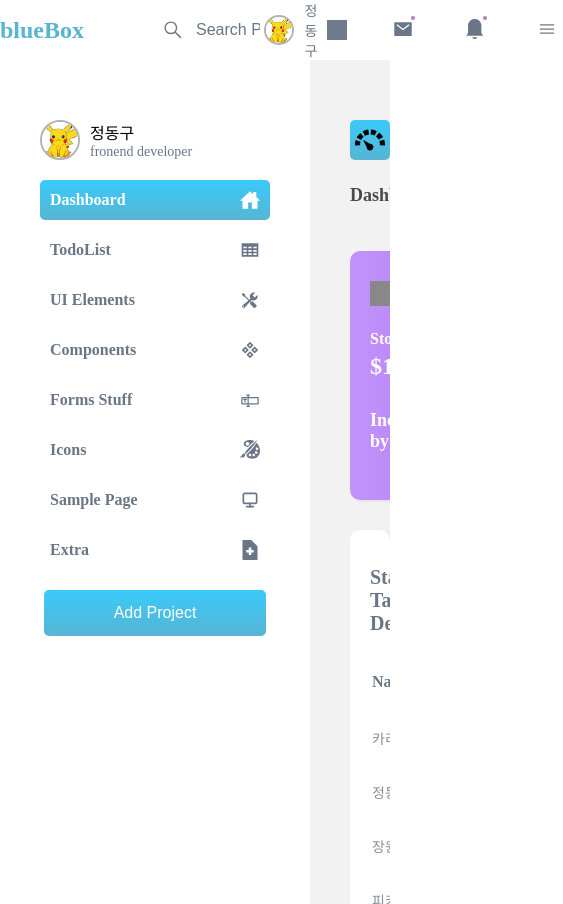
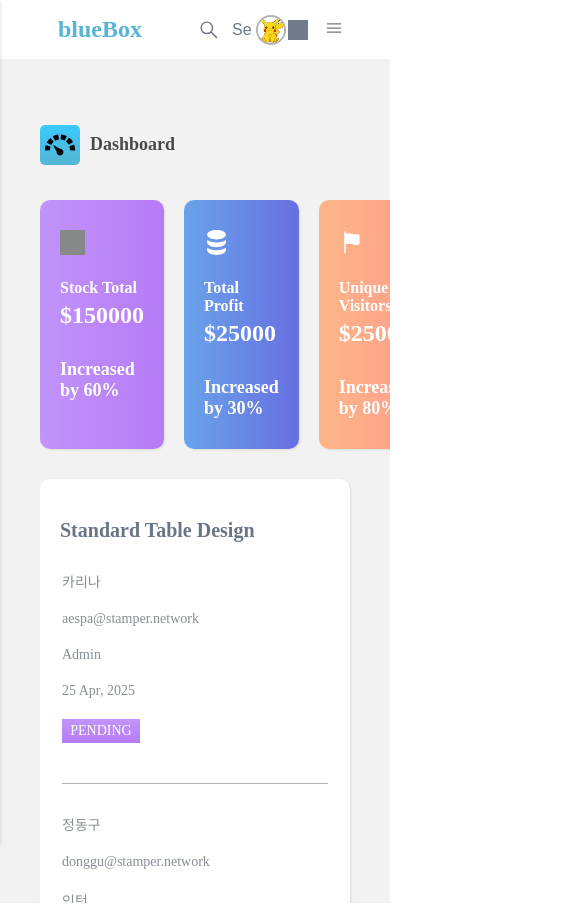
Before and after one commit to dongguJeong/svelte4, a SvelteKit app: page / in a window 390 px wide. Shown: the whole page, 563 px wide, since content can reach past the window. Built offline with nearby package versions, Linux system fonts and the light colour scheme; grey boxes are pictures that could not be loaded.

Commit message:
미디어 쿼리

```diff
--- a/src/components/header/header-button.svelte
+++ b/src/components/header/header-button.svelte
@@ -1,44 +1,55 @@
 <script lang="ts">
 	export let badge: boolean = false;
-
+	export let onClick: () => void | undefined;
 </script>
 
-<button>
-    <slot/>
+<button on:click={onClick}>
+	<slot />
 	{#if badge}
-        <div class="badge"></div>
+		<div class="badge" />
 	{/if}
 </button>
 
 <style lang="scss">
-
-        button{
-            cursor : pointer;
-            position : relative;
+	button {
+		cursor: pointer;
+		position: relative;
 		border: none;
 		background-color: transparent;
 
-            img{
-                width : 20px;
+		img {
+			width: 20px;
 			height: 20px;
 			filter: invert(48%) sepia(4%) saturate(1725%) hue-rotate(175deg) brightness(93%) contrast(84%);
 		}
 	}
 
-        button:hover img{
-            filter : invert(65%) sepia(86%) saturate(259%) hue-rotate(150deg) brightness(83%) contrast(98%);
+	button:hover img {
+		filter: invert(65%) sepia(86%) saturate(259%) hue-rotate(150deg) brightness(83%) contrast(98%);
 	}
 
-
-    .badge{
-        width : 4px;
-        height : 4px;
+	.badge {
+		width: 4px;
+		height: 4px;
 		border-radius: 50%;
-        background-color : #B87DBC;
-        position : absolute;
-        top : -2px;
-        right : 4px;
+		background-color: #b87dbc;
+		position: absolute;
+		top: -2px;
+		right: 4px;
 		z-index: 10;
 	}
 
+	@media screen and (max-width: 640px) {
+		button:first-child {
+			display: none;
+		}
+
+		button:nth-child(2) {
+			display: none;
+		}
+
+		button:nth-child(3) {
+			display: none;
+		}
+	}
 </style>
--- a/src/components/header/header-buttons.svelte
+++ b/src/components/header/header-buttons.svelte
@@ -1,75 +1,105 @@
 <script lang="ts">
-    import HeaderButton from "./header-button.svelte";
-    import HeaderProfile from "./header-profile.svelte";
+	import HeaderButton from './header-button.svelte';
+	import HeaderProfile from './header-profile.svelte';
+	import { open } from '../../store/sidebar-store';
 
-    interface IIMAGE{
-        src : string;
-        alt : string;
-        badge : boolean;
+	interface IIMAGE {
+		src: string;
+		alt: string;
+		badge: boolean;
 	}
 
-    const IMAGES:IIMAGE[] = [{
-        src: "/svg/mail.svg",
-        alt: "mail",
-        badge : true,
-    }, {
-        src: "/svg/bell.svg",
-        alt: "bell",
-        badge : true,
-    }, {
-        src: "/svg/hamburger.svg",
-        alt: "hamburger",
-        badge : false,
-    }]
+	interface IButton extends IIMAGE {
+		onClick?: () => void;
+	}
 
+	const IMAGES: IButton[] = [
+		{
+			src: '/svg/mail.svg',
+			alt: 'mail',
+			badge: true
+		},
+		{
+			src: '/svg/bell.svg',
+			alt: 'bell',
+			badge: true
+		},
+		{
+			src: '/svg/hamburger.svg',
+			alt: 'hamburger',
+			badge: false,
+			onClick: () => {
+				toggleSidebar();
+			}
+		}
+	];
+
+	const toggleSidebar = () => {
+		open.update((value) => !value);
+	};
 </script>
 
 <section class="header_buttons">
-    <HeaderProfile name="정동구"/>
+	<HeaderProfile name="정동구" />
 	{#each IMAGES as image}
-        <HeaderButton badge={image.badge}>
-            <img src={image.src} alt={image.alt}/>
+		<HeaderButton badge={image.badge} onClick={image.onClick ?? (() => {})}>
+			<img src={image.src} alt={image.alt} />
 		</HeaderButton>
 	{/each}
-
-
 </section>
 
 <style lang="scss">
-    .header_buttons{
+	.header_buttons {
 		display: flex;
 		align-items: center;
 		justify-content: space-between;
-        gap :40px;
+		gap: 40px;
 
-        button{
-            cursor : pointer;
-            position : relative;
+		button {
+			cursor: pointer;
+			position: relative;
 			border: none;
 			background-color: transparent;
 
-            img{
-                width : 20px;
+			img {
+				width: 20px;
 				height: 20px;
-                filter: invert(48%) sepia(4%) saturate(1725%) hue-rotate(175deg) brightness(93%) contrast(84%);
+				filter: invert(48%) sepia(4%) saturate(1725%) hue-rotate(175deg) brightness(93%)
+					contrast(84%);
 			}
 		}
 
-        button:hover img{
-            filter : invert(65%) sepia(86%) saturate(259%) hue-rotate(150deg) brightness(83%) contrast(98%);
+		button:hover img {
+			filter: invert(65%) sepia(86%) saturate(259%) hue-rotate(150deg) brightness(83%) contrast(98%);
 		}
 	}
 
-    .badge{
-        width : 4px;
-        height : 4px;
+	.badge {
+		width: 4px;
+		height: 4px;
 		border-radius: 50%;
-        background-color : #B87DBC;
-        position : absolute;
-        top : -2px;
-        right : 4px;
+		background-color: #b87dbc;
+		position: absolute;
+		top: -2px;
+		right: 4px;
 		z-index: 10;
 	}
 
+	@media screen and (max-width: 1024px) {
+		.header_buttons {
+			gap: 5px;
+		}
+	}
 
+	@media screen and (max-width: 950px) {
+		.header_buttons {
+			gap: 5px;
+		}
+	}
+
+	@media screen and (max-width: 640px) {
+		.header_buttons {
+			gap: 10px;
+		}
+	}
 </style>
--- a/src/components/header/header-input.svelte
+++ b/src/components/header/header-input.svelte
@@ -1,41 +1,43 @@
 <script lang="ts">
-
 </script>
 
 <div class="header_input">
-    <img src="/svg/magnifying.svg" alt="magnifying"/>
-    <input   placeholder="Search Project"/>
+	<img src="/svg/magnifying.svg" alt="magnifying" />
+	<input placeholder="Search Project" />
 </div>
 
 <style lang="scss">
-
-.header_input{
+	.header_input {
 		display: flex;
 		align-items: center;
-    gap : 10px;
-    min-width : 30%;
+		gap: 10px;
+		min-width: 30%;
 
-    img{
-        width : 18px;
-        height : 18px;
-        color : #e2e2e2;
+		img {
+			width: 18px;
+			height: 18px;
+			color: #e2e2e2;
 			filter: invert(48%) sepia(4%) saturate(1725%) hue-rotate(175deg) brightness(93%) contrast(84%);
-
 		}
 
-    input{
-        border : none;
-        width : 100%;
-        height : 100%;
-        padding : 4px 4px;
-        outline : none;
+		input {
+			border: none;
+			width: 100%;
+			height: 100%;
+			padding: 4px 4px;
+			outline: none;
 			font-size: 16px;
 		}
 
-    input::placeholder{
-        color : var(--gray);
-        font-size :16px
+		input::placeholder {
+			color: var(--gray);
+			font-size: 16px;
 		}
 	}
 
+	@media screen and (max-width: 1024px) {
+		.header_input {
+			width: px;
+		}
+	}
 </style>
--- a/src/components/header/header-profile.svelte
+++ b/src/components/header/header-profile.svelte
@@ -3,38 +3,46 @@
 </script>
 
 <div class="header_profile">
-    <img src="/svg/picachu.png" alt="picachu"/>
+	<img src="/svg/picachu.png" alt="picachu" />
 	<span>{name}</span>
-    <img src="/svg/triangle.svg" alt="arrow-down"/>
+	<img src="/svg/triangle.svg" alt="arrow-down" />
 </div>
 
 <style lang="scss">
-    .header_profile{
+	.header_profile {
 		display: flex;
 		align-items: center;
-        gap : 10px;
-        cursor : pointer;
+		gap: 10px;
+		cursor: pointer;
 
-        img{
-            width : 30px;
-            height : 30px;
+		img {
+			width: 30px;
+			height: 30px;
 		}
 
-        img:first-child{
+		img:first-child {
 			border-radius: 50%;
-            border : 2px solid rgba(0,0,0,0.3);
+			border: 2px solid rgba(0, 0, 0, 0.3);
 		}
 
-        img:last-child{
-            width : 20px;
-            height : 20px;
+		img:last-child {
+			width: 20px;
+			height: 20px;
 			filter: invert(48%) sepia(4%) saturate(1725%) hue-rotate(175deg) brightness(93%) contrast(84%);
-
 		}
 
-        span{
-            color : var(--gray);
-            font-size :14px
+		span {
+			color: var(--gray);
+			font-size: 14px;
+		}
+	}
+
+	@media screen and (max-width: 640px) {
+		.header_profile {
+			span {
+				display: none;
+			}
+			gap: 2px;
 		}
 	}
 </style>
--- a/src/components/header/header-title.svelte
+++ b/src/components/header/header-title.svelte
@@ -1,22 +1,24 @@
-
-
 <div class="header_title">
-    <h1 >blueBox</h1>
+	<h1>blueBox</h1>
 </div>
 
 <style lang="scss">
-
-.header_title{
-    width : 360px;
+	.header_title {
+		width: 360px;
 		display: flex;
 		align-items: center;
 		justify-content: center;
 
-    h1{
+		h1 {
 			font-size: 1.5rem;
 			color: var(--skyblue);
 			font-weight: 800;
 		}
 	}
 
+	@media screen and (max-width: 1024px) {
+		.header_title {
+			width: 200px;
+		}
+	}
 </style>
--- a/src/components/header/header.svelte
+++ b/src/components/header/header.svelte
@@ -1,33 +1,42 @@
 <script lang="ts">
-    import HeaderTitle from "./header-title.svelte";
-    import HeaderInput from "./header-input.svelte";
-    import HeaderButtons from "./header-buttons.svelte";
+	import HeaderTitle from './header-title.svelte';
+	import HeaderInput from './header-input.svelte';
+	import HeaderButtons from './header-buttons.svelte';
 </script>
 
 <header class="header">
-    <HeaderTitle/>
+	<HeaderTitle />
 	<div class="header_right">
-        <HeaderInput/>
-        <HeaderButtons/>
+		<HeaderInput />
+		<HeaderButtons />
 	</div>
 </header>
+
 <style lang="scss">
-
-.header{
+	.header {
 		display: flex;
 		align-items: center;
 		background: #fff;
-    width : 100%;
-    padding-right : 40px;
-    gap : 80px;
+		width: 100%;
+		padding-right: 40px;
+		gap: 80px;
 	}
 
-.header_right{
+	.header_right {
 		display: flex;
-    flex : 1;
+		flex: 1;
 		align-items: center;
 		justify-content: space-between;
-    width : 100%;
+		width: 100%;
 	}
 
+	@media screen and (max-width: 1024px) {
+		.header_title {
+			width: auto;
+		}
+		.header {
+			gap: 0;
+			justify-content: space-between;
+		}
+	}
 </style>
--- a/src/components/sidebar/sidebar.svelte
+++ b/src/components/sidebar/sidebar.svelte
@@ -1,54 +1,42 @@
 <script lang="ts">
-//     const sidebar = document.querySelector('.sidebar');
-// const hamburger = document.querySelector('.hamburger');
+	import SidebarNav from './sidebar-nav.svelte';
+	import SidebarProfile from './sidebar-profile.svelte';
+	import SidebarButton from './sidebar-button.svelte';
+	import { open } from '../../store/sidebar-store';
 
-// hamburger.addEventListener('click', () => {
-
-//     if(sidebar.classList.contains('open')){
-//         sidebar.classList.remove('open');
-//     }
-//     else{
-//         sidebar.classList.add('open');
-//     };
-// });
-
-// const sidebarNavList = document.querySelectorAll('.sidebar_nav li');
-
-// const clickSidebarMenu = (e) => {
-
-//     sidebarNavList.forEach((nav) => {
-//         nav.classList.remove('active');
-//     });
-//     e.target.classList.add('active');
-
-// };
-
-// sidebarNavList.forEach((li) => {
-//     li.addEventListener('click', clickSidebarMenu);
-// });
-
-import SidebarNav from "./sidebar-nav.svelte";
-import SidebarProfile from "./sidebar-profile.svelte";
-import SidebarButton from "./sidebar-button.svelte";
-
+	const isOpen = open;
 </script>
 
-<aside class="sidebar">
-    <SidebarProfile/>
-    <SidebarNav/>
-    <SidebarButton title="Add Project"/>
+<aside class="sidebar" class:open={$isOpen}>
+	<SidebarProfile />
+	<SidebarNav />
+	<SidebarButton title="Add Project" />
 </aside>
 
 <style lang="scss">
+	.sidebar {
+		display: flex;
+		flex-direction: column;
+		gap: 20px;
+		background: white;
+		padding: 60px 40px;
+		width: var(--sidebar-width);
+		height: 100%;
+	}
 
-  .sidebar{
-    display: flex;
-    flex-direction: column;
-    gap : 20px;
-    background: white;
-    padding : 60px 40px;
-    width : var(--sidebar-width);
-    height: 100%;
-}
+	@media screen and (max-width: 1024px) {
+		.sidebar {
+			z-index: 1000;
+			position: fixed;
+			top: 0;
+			left: -400px;
+			box-shadow: var(--box-shadow);
+			width: var(--sidebar-width);
+			transition: left 0.3s ease;
+		}
 
+		.open {
+			left: 0px !important;
+		}
+	}
 </style>
--- a/src/components/table/table-row.svelte
+++ b/src/components/table/table-row.svelte
@@ -1,18 +1,17 @@
 <script lang="ts">
-
-    export let name:string;
-    export let email:string;
-    export let user_type:string;
-    export let joined:string;
-    export let status:'PENDING' | 'APPROVED' | 'REJECT';
+	export let name: string;
+	export let email: string;
+	export let user_type: string;
+	export let joined: string;
+	export let status: 'PENDING' | 'APPROVED' | 'REJECT';
 
 	const statusColor = {
-        'PENDING' : 'pending',
-        'APPROVED' : 'approved',
-        'REJECT' : 'reject'
-    }
+		PENDING: 'pending',
+		APPROVED: 'approved',
+		REJECT: 'reject'
+	};
+</script>
 
-</script>
 <tr>
 	<th scope="row">{name}</th>
 	<td>{email}</td>
@@ -24,51 +23,65 @@
 </tr>
 
 <style lang="scss">
-
-tr{
-    border-bottom : 1px solid rgba(0,0,0,0.3);
-    color : #868e96;
-    td ,th {
-        text-align : left;
-        font-size : 14px;
-        padding : 10px 0px;
+	tr {
+		border-bottom: 1px solid rgba(0, 0, 0, 0.3);
+		color: #868e96;
+		td,
+		th {
+			text-align: left;
+			font-size: 14px;
+			padding: 10px 0px;
 		}
 
-    th{
-        font-weight : 500;
+		th {
+			font-weight: 500;
 		}
 
-    td:last-child{
+		td:last-child {
 			display: flex;
 			align-items: center;
-        padding-right : 6px;
+			padding-right: 6px;
+		}
 	}
 
-}
-
-
-
-.status{
-    width : 78px;
-    font-size : 14px;
-    color : white;
-    font-weight : 500;
-    padding : 4px 6px;
+	.status {
+		width: 78px;
+		font-size: 14px;
+		color: white;
+		font-weight: 500;
+		padding: 4px 6px;
 		text-align: center;
 	}
 
-.pending{
-    background : linear-gradient( #C194FA 0%, #B67AF6 100%);
-
+	.pending {
+		background: linear-gradient(#c194fa 0%, #b67af6 100%);
 	}
 
-.approved{
-    background : linear-gradient( #69A3EA 0%,#676FE1 100%);
-
+	.approved {
+		background: linear-gradient(#69a3ea 0%, #676fe1 100%);
 	}
 
-.reject{
-    background : linear-gradient( #FDB686 0%, #FF9A8D 100%);
+	.reject {
+		background: linear-gradient(#fdb686 0%, #ff9a8d 100%);
 	}
 
+	@media screen and (max-width: 640px) {
+		tr {
+			display: flex;
+			flex-direction: column;
+			padding-bottom: 30px;
+		}
+
+		tr:not(:first-child) {
+			padding-top: 20px;
+		}
+
+		tr:last-child {
+			border-bottom: none;
+		}
+		td,
+		th {
+			padding: 4px 0px;
+		}
+	}
 </style>
--- a/src/components/table/table.svelte
+++ b/src/components/table/table.svelte
@@ -107,4 +107,19 @@
 			}
 		}
 	}
+
+	@media screen and (max-width: 640px) {
+		thead {
+			display: none;
+		}
+
+		h1 {
+			margin-top: 20px;
+		}
+
+		tbody {
+			display: flex;
+			flex-direction: column;
+		}
+	}
 </style>
--- a/src/routes/todolist/+page.svelte
+++ b/src/routes/todolist/+page.svelte
@@ -51,6 +51,7 @@
 
 	const checkTodo = (e: Event) => {
 		const ID = e.target.parentElement.id;
+		console.log(ID);
 		const newTodos = todos.map((todo) =>
 			todo.id === ID
 				? {
@@ -69,8 +70,8 @@
 	};
 
 	const changeTodo = (e: Event) => {
-		console.log(e);
 		const ID = e.target.parentElement.id;
+		console.log(ID);
 		const newText = e.target.value;
 
 		const newTodos = todos.map((todo) =>
@@ -93,9 +94,8 @@
 		const day = newDate.getDate();
 		const hour = newDate.getHours();
 		const minute = newDate.getMinutes();
-		const second = newDate.getSeconds();
 
-		return `${year}년 ${month}월 ${day}일 ${hour}시 ${minute}분 ${second}초`;
+		return `${year}년 ${month}월 ${day}일 ${hour}시 ${minute}분`;
 	};
 </script>
 
@@ -112,7 +112,7 @@
 		</form>
 		<ul class="main_todo_list">
 			{#each todos as { id, done, text } (id)}
-				<li class="main_todo_item">
+				<li class="main_todo_item" {id}>
 					<input type="checkbox" on:click={checkTodo} bind:checked={done} />
 					<input type="text" class:done bind:value={text} on:change={changeTodo} />
 					<span class:done>{koreaDate(id)}</span>
@@ -132,7 +132,7 @@
 		padding: 20px 20px;
 		gap: 20px;
 		min-height: 300px;
-		width: 540px;
+		max-width: 540px;
 		overflow-y: auto;
 
 		form {
@@ -225,4 +225,10 @@
 			}
 		}
 	}
+
+	@media screen and (max-width: 640px) {
+		.main_todo_list span {
+			display: none;
+		}
+	}
 </style>
--- /dev/null
+++ b/src/store/sidebar-store.ts
@@ -0,0 +1,2 @@
+import { writable } from 'svelte/store';
+export const open = writable(false);
--- /dev/null
+++ b/src/style/_variable.scss
@@ -0,0 +1,2 @@
+$breakpoint-small: 640px;
+$breakpoint-medium: 950px;
```
Lines whose indentation alone changed are shown as unchanged.
